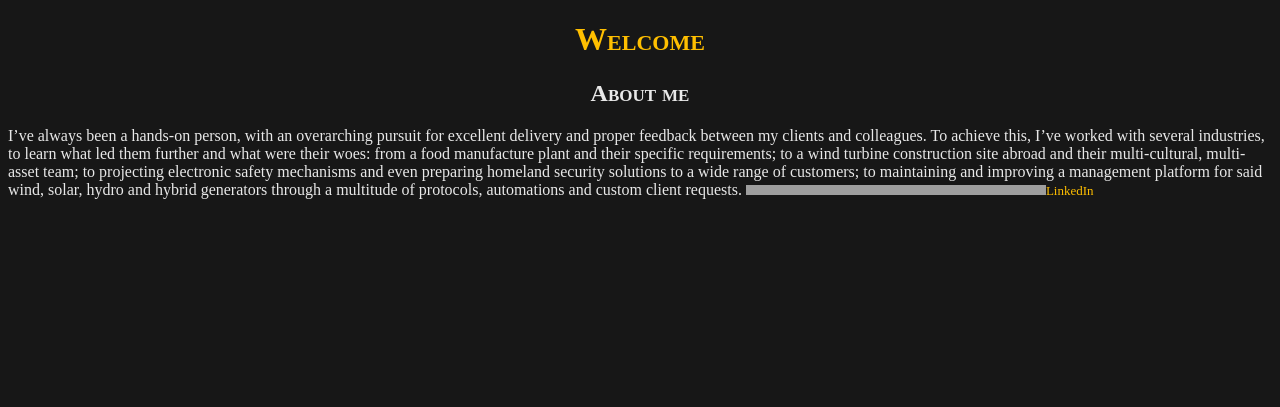
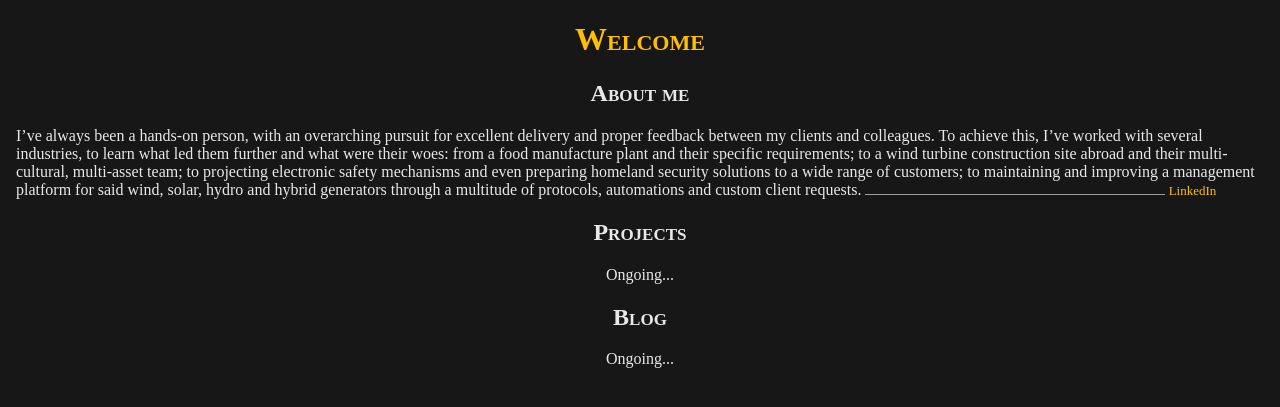
Before and after one commit to almacoal/almacoal.github.io, an ASP.NET Core app: page / in a window 1280 px wide. Shown: the top 407 px of the page. Run offline with ASP.NET Core 8, Linux system fonts and the light colour scheme; grey boxes are pictures that could not be loaded.

Commit message:
Quick style fixes

```diff
--- a/Pages/About.razor
+++ b/Pages/About.razor
@@ -1,4 +1,4 @@
 <h2>About me</h2>
 <p>I’ve always been a hands-on person, with an overarching pursuit for excellent delivery and proper feedback between my clients and colleagues. To achieve this, I’ve worked with several industries, to learn what led them further and what were their woes: from a food manufacture plant and their specific requirements; to a wind turbine construction site abroad and their multi-cultural, multi-asset team; to projecting electronic safety mechanisms and even preparing homeland security solutions to a wide range of customers; to maintaining and improving a management platform for said wind, solar, hydro and hybrid generators through a multitude of protocols, automations and custom client requests.
-<a href="https://www.linkedin.com/in/alexandermcalves/" target="_blank" style="text-align: center;"><embed src="https://static.licdn.com/sc/h/akt4ae504epesldzj74dzred8" height="10px" />LinkedIn</a>
+<a href="https://www.linkedin.com/in/alexandermcalves/" target="_blank" style="text-align: center;"><embed src="https://static.licdn.com/sc/h/akt4ae504epesldzj74dzred8" height="1rem" /> LinkedIn</a>
 </p>
--- a/Pages/Index.razor
+++ b/Pages/Index.razor
@@ -2,3 +2,9 @@
 
 <h1>Welcome</h1>
 <About/>
+
+<h2>Projects</h2>
+<p style="text-align: center;">Ongoing...</p>
+
+<h2>Blog</h2>
+<p style="text-align: center;">Ongoing...</p>
--- a/wwwroot/css/app.css
+++ b/wwwroot/css/app.css
@@ -4,9 +4,12 @@
     --high: #ffbf00;
 }
 
-body {
+html, body {
     color: var(--fore);
     background-color: var(--back);
+    margin: .5rem;
+    margin-top: 0;
+    padding: 0;
     user-select: none;
 }
 
```
